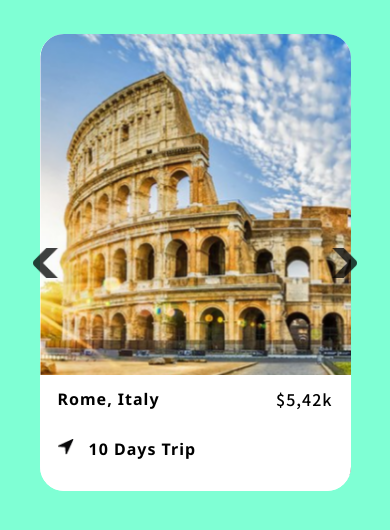
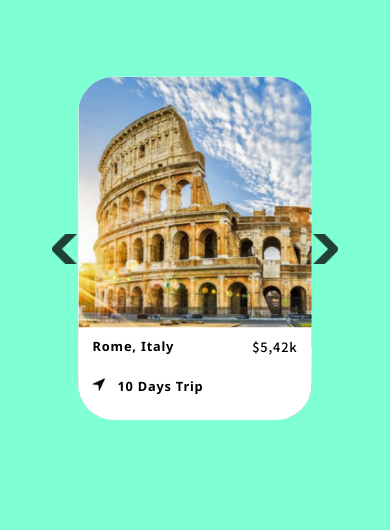
Before and after one commit to myatminhtayqualy/cardslider, a plain HTML site: page index.html in a window 390 px wide. Shown: the part 132-662 px from the top of the page. Drawn offline with nearby package versions, Linux system fonts and the light colour scheme; files that its build step writes are made by us from their sources.

Commit message:
change slidetoshow and add transform

```diff
--- a/assets/css/style.css
+++ b/assets/css/style.css
@@ -1,11 +1,6 @@
 body {
   background-color: aquamarine;
 }
-
-/* img {
-  width: 100%;
-  max-width: 100%;
-} */
 
 .container {
   max-width: 1080px;
@@ -22,7 +17,6 @@ body {
 
   margin: 0 auto;
   position: relative;
-  /* background-color: red; */
 }
 
 .slick-prev {
@@ -32,7 +26,7 @@ body {
 .slick-arrow {
   width: 50px;
   height: 50px;
-  /* background-color: whitesmoke; */
+
   border-radius: 25px;
 
   display: flex;
@@ -156,7 +150,7 @@ body {
 
 @media screen and (max-width: 1024px) {
   .slider-1 {
-    width: 90%;
+    width: 100%;
   }
 
   .container {
@@ -169,7 +163,8 @@ body {
   }
 
   .cards {
-    margin: 0 15px;
+    margin: 0 10px;
+    border-radius: 24px;
   }
 
   .textcontainer {
@@ -190,15 +185,11 @@ body {
   .slick-next {
     right: 1%;
   }
-
-  .slick-slide {
-    transform: scale(1);
-  }
 }
 
-@media screen and (max-width: 768px) {
+@media screen and (max-width: 769px) {
   .slider-1 {
-    width: 90%;
+    width: 80%;
   }
 
   .container {
@@ -212,6 +203,8 @@ body {
 
   .cards {
     margin: 0 10px;
+    border-radius: 45px;
+    transform: scale(0.8);
   }
 
   .textcontainer {
@@ -232,6 +225,10 @@ body {
   .slick-next {
     right: 1%;
   }
+
+  .slick-slide {
+    transform: scale(1);
+  }
 }
 
 @media screen and (max-width: 370px) {
@@ -250,6 +247,8 @@ body {
 
   .cards {
     margin: 0 5px;
+    border-radius: 24px;
+    transform: scale(1);
   }
 
   .textcontainer {
--- a/index.html
+++ b/index.html
@@ -233,17 +233,17 @@
                     {
                     breakpoint: 1024,
                     settings: {
-                        slidesToShow: 2,
+                        slidesToShow: 3,
                         slidesToScroll: 1,
-                        centerMode: false,
+                        centerMode: true,
                         infinite: true
 
                     }
                     },
                     {
-                    breakpoint: 768,
+                    breakpoint: 769,
                     settings: {
-                        slidesToShow: 2,
+                        slidesToShow: 1,
                         slidesToScroll: 1,
                         centerMode: false
                     }
@@ -252,7 +252,8 @@
                     breakpoint: 525,
                     settings: {
                         slidesToShow: 1,
-                        slidesToScroll: 1
+                        slidesToScroll: 1,
+                        centerMode: false
                     }
                     }
 
```
Also changed, not shown: note.txt (deleted).
